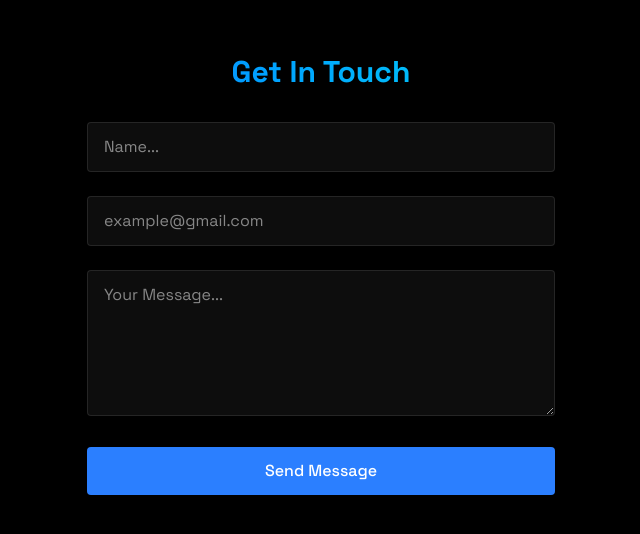
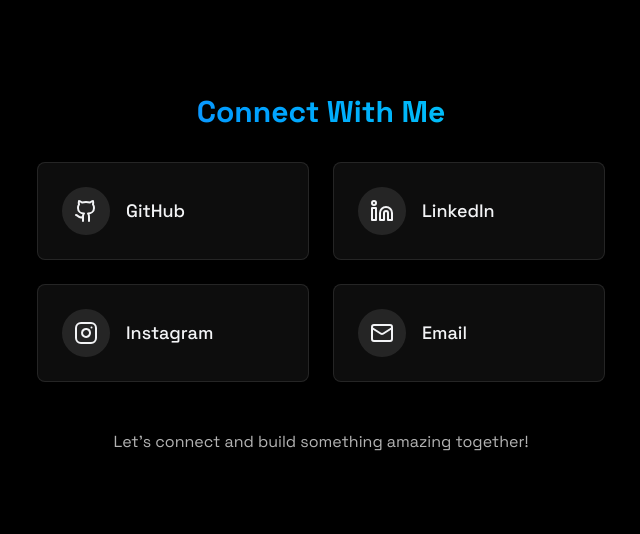
Before and after one commit to agungdhrs/agungdhr-portofolio, a React (Vite) app: page / in a window 1280 px wide. Shown: the part 2670-3204 px from the top of the page, without its empty margins (319-959 px from the left). Built offline with nearby package versions, Linux system fonts and the light colour scheme.

Commit message:
Edit contact

```diff
--- a/package.json
+++ b/package.json
@@ -1,6 +1,6 @@
 {
   "name": "beautiful-portfolio",
-  "homepage": "https://agungdhrs.github.io/agungdhrs-portfolio",
+  "homepage": "https://agungdhrs.github.io/agungdhr-portfolio",
   "private": true,
   "version": "0.0.0",
   "type": "module",
@@ -15,6 +15,7 @@
   "dependencies": {
     "@tailwindcss/vite": "^4.0.0",
     "emailjs-com": "^3.2.0",
+    "lucide-react": "^0.482.0",
     "react": "^18.3.1",
     "react-dom": "^18.3.1",
     "tailwindcss": "^4.0.0"
--- a/src/App.jsx
+++ b/src/App.jsx
@@ -7,7 +7,7 @@ import { Home } from "./components/sections/Home";
 import { About } from "./components/sections/About";
 import { Projects } from "./components/sections/Projects";
 import "./index.css";
-import { Contact } from "./components/sections/Contact";
+import { SocialMedia } from "./components/sections/Contact";
 
 function App() {
   const [isLoaded, setIsLoaded] = useState(false);
@@ -26,7 +26,7 @@ function App() {
         <Home />
         <About />
         <Projects />
-        <Contact />
+        <SocialMedia />
       </div>
     </>
   );
--- a/src/components/sections/Contact.jsx
+++ b/src/components/sections/Contact.jsx
@@ -1,95 +1,64 @@
 import { useState } from "react";
 import { RevealOnScroll } from "../RevealOnScroll";
-import emailjs from "emailjs-com";
+import { Github, Instagram, Linkedin, Twitter, Mail } from "lucide-react";
 
-export const Contact = () => {
-  const [formData, setFormData] = useState({
-    name: "",
-    email: "",
-    message: "",
-  });
-
-  const handleSubmit = (e) => {
-    e.preventDefault();
-
-    emailjs
-      .sendForm(
-        import.meta.env.VITE_SERVICE_ID,
-        import.meta.env.VITE_TEMPLATE_ID,
-        e.target,
-        import.meta.env.VITE_PUBLIC_KEY
-      )
-      .then((result) => {
-        alert("Message Sent!");
-        setFormData({ name: "", email: "", message: "" });
-      })
-      .catch(() => alert("Oops! Something went wrong. Please try again."));
-  };
+export const SocialMedia = () => {
+  const socialLinks = [
+    {
+      name: "GitHub",
+      url: "https://github.com/agungdhrs",
+      icon: <Github size={24} />,
+      color: "hover:text-gray-100 hover:bg-gray-800"
+    },
+    {
+      name: "LinkedIn",
+      url: "https://linkedin.com/in/agungdhr",
+      icon: <Linkedin size={24} />,
+      color: "hover:text-blue-100 hover:bg-blue-700"
+    },
+    {
+      name: "Instagram",
+      url: "https://instagram.com/agungdhr",
+      icon: <Instagram size={24} />,
+      color: "hover:text-pink-100 hover:bg-pink-600"
+    },
+    {
+      name: "Email",
+      url: "mailto:agungdhrs@gmail.com",
+      icon: <Mail size={24} />,
+      color: "hover:text-red-100 hover:bg-red-500"
+    }
+  ];
 
   return (
     <section
-      id="contact"
+      id="social"
       className="min-h-screen flex items-center justify-center py-20"
     >
       <RevealOnScroll>
-        <div className="px-4 w-full min-w-[300px] md:w-[500px] sm:w-2/3 p-6">
+        <div className="px-4 w-full min-w-[300px] md:w-[600px] sm:w-2/3 p-6">
           <h2 className="text-3xl font-bold mb-8 bg-gradient-to-r from-blue-500 to-cyan-400 bg-clip-text text-transparent text-center">
-            {" "}
-            Get In Touch
+            Connect With Me
           </h2>
-          <form className="space-y-6" onSubmit={handleSubmit}>
-            <div className="relative">
-              <input
-                type="text"
-                id="name"
-                name="name"
-                required
-                value={formData.name}
-                className="w-full bg-white/5 border border-white/10 rounded px-4 py-3 text-white transition focus:outline-none focus:border-blue-500 focus:bg-blue-500/5"
-                placeholder="Name..."
-                onChange={(e) =>
-                  setFormData({ ...formData, name: e.target.value })
-                }
-              />
-            </div>
 
-            <div className="relative">
-              <input
-                type="email"
-                id="email"
-                name="email"
-                required
-                value={formData.email}
-                className="w-full bg-white/5 border border-white/10 rounded px-4 py-3 text-white transition focus:outline-none focus:border-blue-500 focus:bg-blue-500/5"
-                placeholder="example@gmail.com"
-                onChange={(e) =>
-                  setFormData({ ...formData, email: e.target.value })
-                }
-              />
-            </div>
+          <div className="grid grid-cols-1 md:grid-cols-2 gap-6">
+            {socialLinks.map((social) => (
+              <a
+                key={social.name}
+                href={social.url}
+                target="_blank"
+                rel="noopener noreferrer"
+                className={`flex items-center gap-4 bg-white/5 border border-white/10 rounded-lg p-6 transition-all duration-300 transform hover:-translate-y-1 hover:shadow-lg ${social.color}`}
+              >
+                <div className="p-3 rounded-full bg-white/10">{social.icon}</div>
+                <span className="font-medium text-lg">{social.name}</span>
+              </a>
+            ))}
+          </div>
 
-            <div className="relative">
-              <textarea
-                id="message"
-                name="message"
-                required
-                rows={5}
-                value={formData.message}
-                className="w-full bg-white/5 border border-white/10 rounded px-4 py-3 text-white transition focus:outline-none focus:border-blue-500 focus:bg-blue-500/5"
-                placeholder="Your Message..."
-                onChange={(e) =>
-                  setFormData({ ...formData, message: e.target.value })
-                }
-              />
-            </div>
-
-            <button
-              type="submit"
-              className="w-full bg-blue-500 text-white py-3 px-6 rounded font-medium transition relative overflow-hidden hover:-translate-y-0.5 hover:shadow-[0_0_15px_rgba(59,130,246,0.4)]"
-            >
-              Send Message
-            </button>
-          </form>
+          <div className="mt-12 text-center">
+            <p className="text-white/70">Let's connect and build something amazing together!</p>
+          </div>
         </div>
       </RevealOnScroll>
     </section>
```
Also changed, not shown: 1 other file (tests, documents, lock files or other folders).
